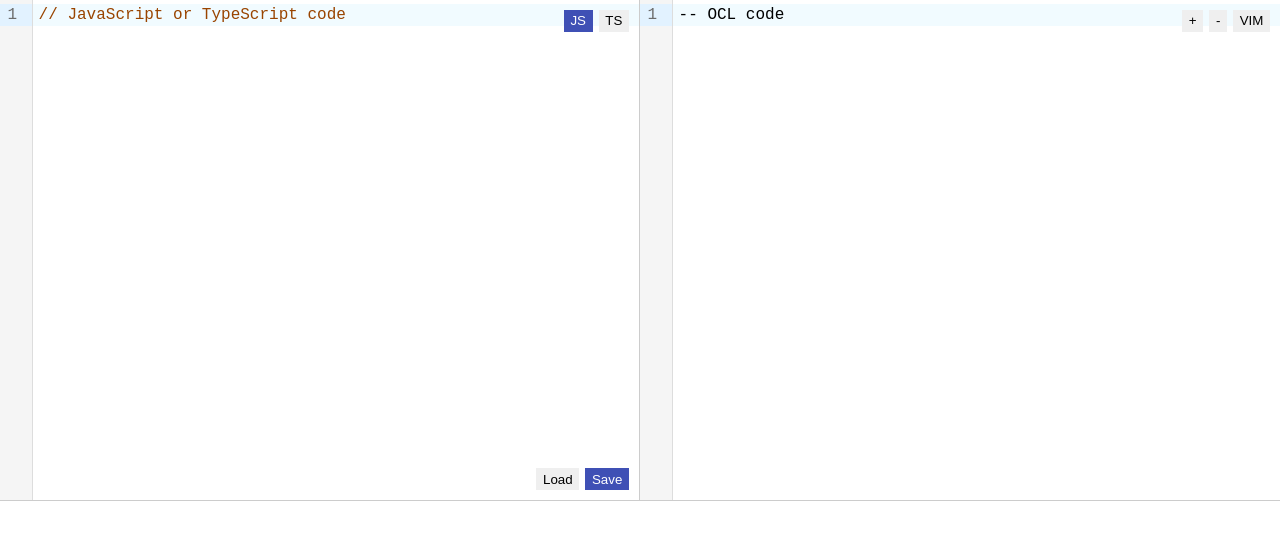
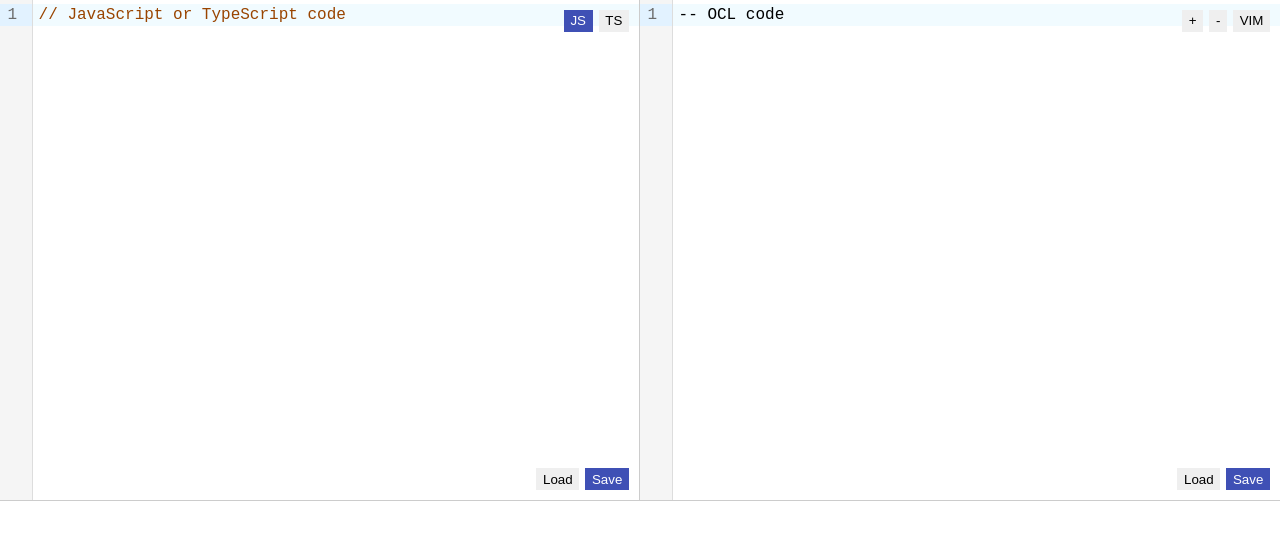
Before and after one commit to it1shka/ocl-explorer, a React (Create React App) app in the folder client/: page / in a window 1280 px wide. Shown: the top 540 px of the page. Built offline with nearby package versions, Linux system fonts and the light colour scheme.

Commit message:
Client: added OCL file upload

```diff
--- a/client/src/components/EditorOCL.tsx
+++ b/client/src/components/EditorOCL.tsx
@@ -5,6 +5,7 @@ import CodeMirror from '@uiw/react-codemirror'
 import {useAppDispatch, useAppSelector} from '../storage/hooks'
 import {setOCLCode} from '../storage/editorOCL'
 import {vim} from '@replit/codemirror-vim'
+import UploadOCL from './UploadOCL'
 
 const EditorOCL = () => {
   const { code } = useAppSelector(({ editorOCL }) => editorOCL)
@@ -32,6 +33,7 @@ const EditorOCL = () => {
           extensions={extensions}
         />
       )}</Resizer>
+      <UploadOCL />
     </Container>
   )
 }
@@ -41,4 +43,5 @@ export default memo(EditorOCL)
 const Container = styled.div`
   grid-row: 1 / 2;
   grid-column: 2 / 3;
+  position: relative;
 `
--- /dev/null
+++ b/client/src/components/UploadOCL.tsx
@@ -0,0 +1,58 @@
+import { memo, useCallback } from 'react'
+import styled from 'styled-components'
+import FileLoad from '../primitives/FileLoad'
+import FileSave from '../primitives/FileSave'
+import {useAppDispatch, useAppSelector} from '../storage/hooks'
+import {setOCLCode} from '../storage/editorOCL'
+import useNotifications from '../lib/useNotifications'
+
+const UploadOCL = () => {
+  const code = useAppSelector(({ editorOCL }) => editorOCL.code)
+  const dispatch = useAppDispatch()
+  const setCode = useCallback((newCode: string) => {
+    dispatch(setOCLCode(newCode))
+  }, [dispatch])
+
+  const { addNotification } = useNotifications()
+  const handleUploadError = useCallback((error: unknown) => {
+    const message = error instanceof Error
+      ? error.message
+      : String(error)
+    addNotification({
+      variant: 'error',
+      title: 'Error while uploading file',
+      message
+    })
+  }, [addNotification])
+
+  const filename = useCallback(() => {
+    const postfix = Date.now() % 1e6
+    return `verif${postfix}.ocl`
+  }, [])
+
+  return (
+    <Container>
+      <FileLoad
+        onUpload={setCode}
+        onUploadError={handleUploadError}
+        allowedExtensions={['ocl', 'oclstdlib', 'txt']}
+      />
+      <FileSave
+        content={code}
+        filename={filename}
+        mimeType='application/ocl'
+      />
+    </Container>
+  )
+}
+
+export default memo(UploadOCL)
+
+const Container = styled.div`
+  position: absolute;
+  bottom: 10px; right: 10px;
+  display: flex;
+  & > * + * {
+    margin-left: 6px;
+  }
+`
```
